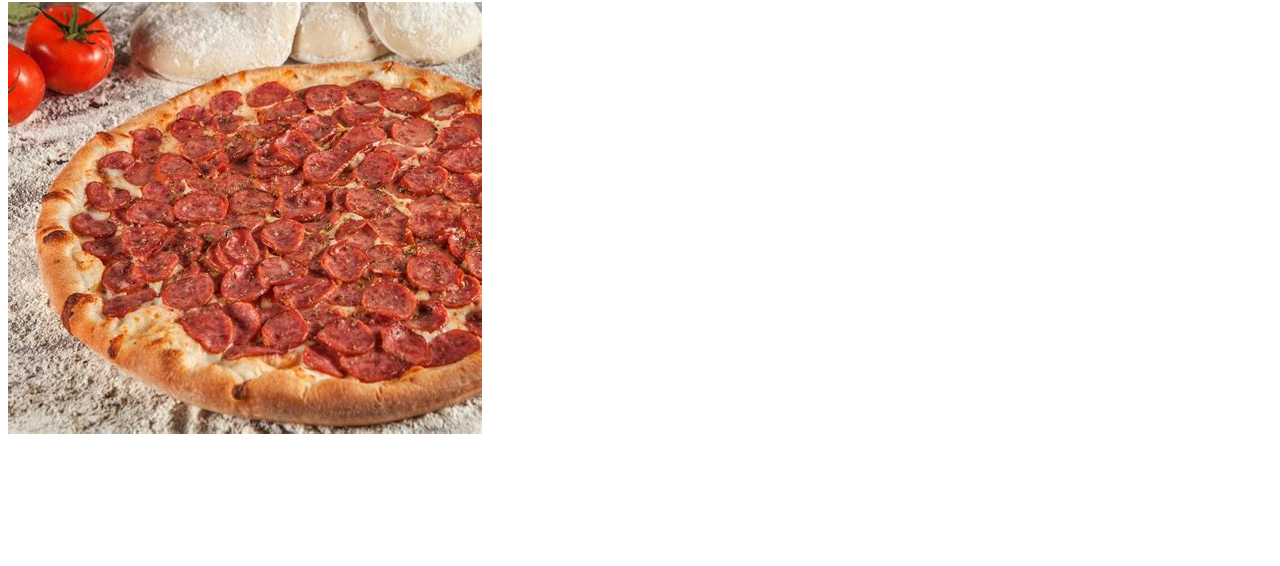
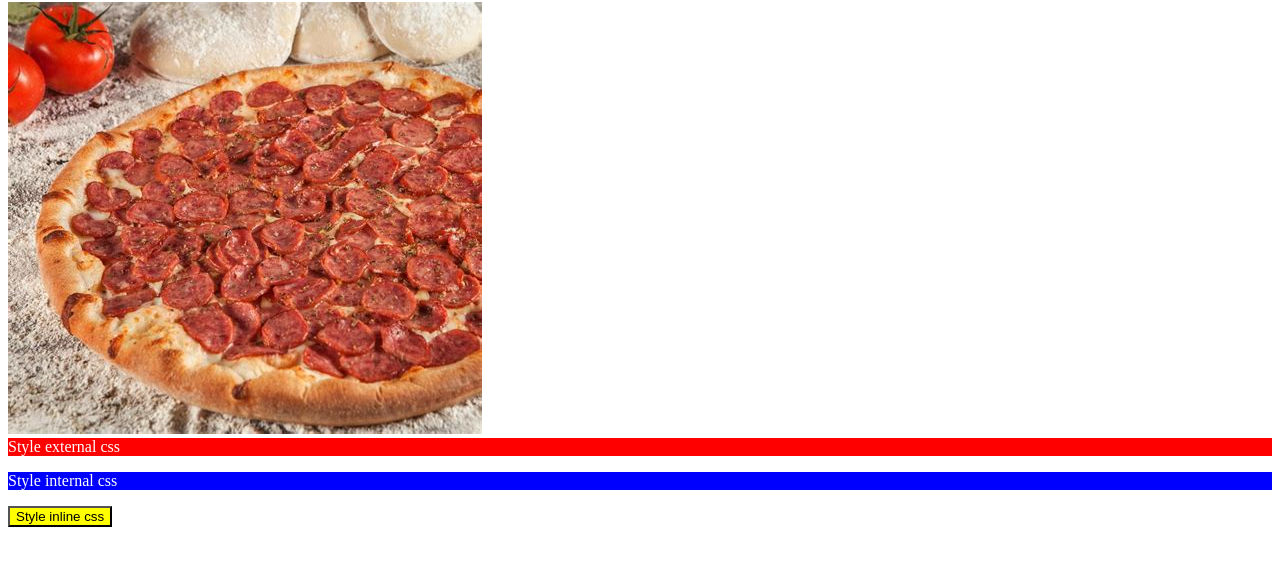
Before and after one commit to rafaelor20/Odin-recipes, a plain HTML site: page recipes/pizza.html in a window 1280 px wide. Shown: the part 78-644 px from the top of the page. Drawn offline with Linux system fonts and the light colour scheme.

Commit message:
Learning css

```diff
--- a/recipes/pizza.html
+++ b/recipes/pizza.html
@@ -1,11 +1,22 @@
 <!DOCTYPE html>
+
+
 <html lang="en">
     <head>
         <meta charset="UTF-8">
         <title>Lesson Recipe Pizza</title>
+        <link href="style.css" rel="stylesheet">
+        <style>p{
+            color:white;
+            background-color:blue
+            }
+            </style>
     </head>
     <body>
         <h1>pizza</h1>
         <img src="pizza.jpg" alt="lasagna image not loaded">
+        <div>Style external css</div>
+        <p>Style internal css</p>
+        <button style="color:black; background-color:yellow">Style inline css</button>
     </body>
 </html>
--- /dev/null
+++ b/recipes/style.css
@@ -0,0 +1,4 @@
+div {
+    color: white;
+    background-color: red;
+}
```
